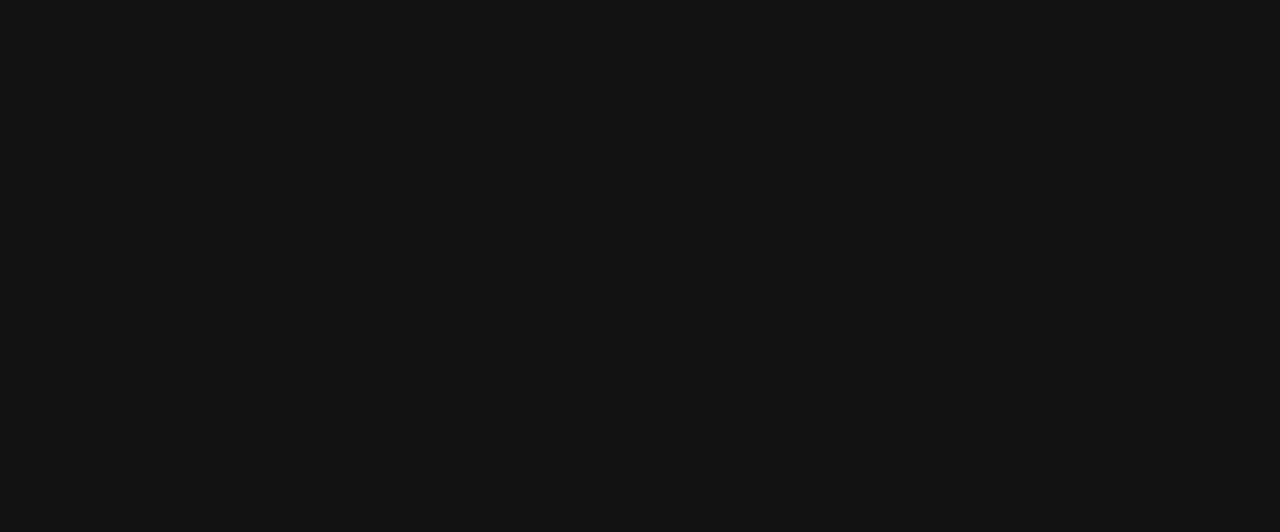
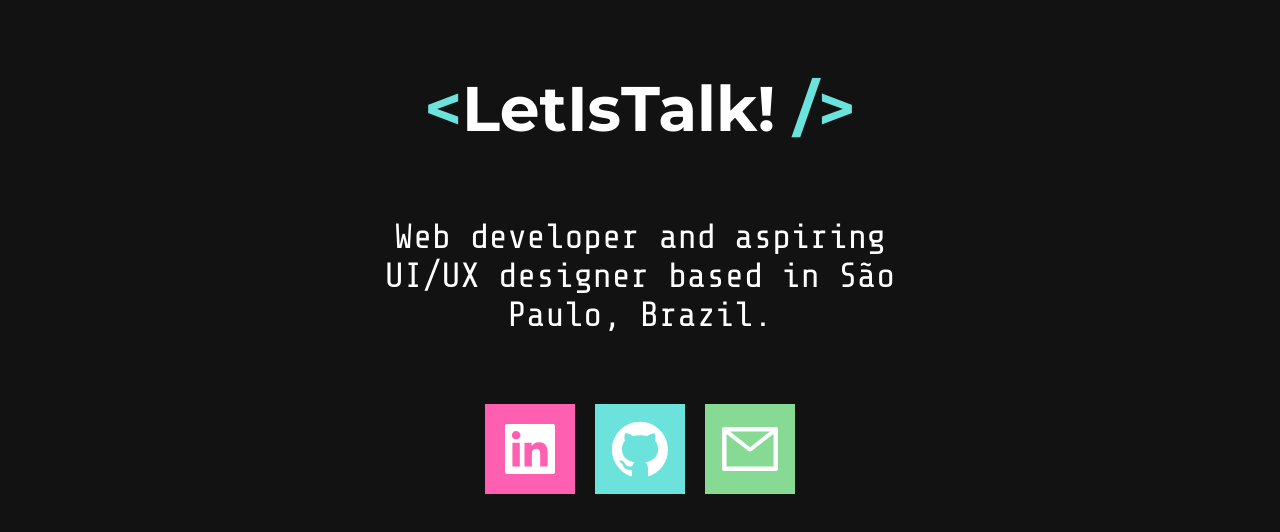
Before and after one commit to stoneparker/portfolio, a Next.js app: page / in a window 1280 px wide. Shown: the part 918-1450 px from the top of the page. Before the commit the page ends 800 px from the top, so only its background shows below. Built offline with nearby package versions, Linux system fonts and the light colour scheme.

Commit message:
feat: contacts

```diff
--- a/components/contacts.tsx
+++ b/components/contacts.tsx
@@ -1,6 +1,41 @@
+import { Container, UlItem } from '../styles/components/contacts';
+import { AiFillLinkedin, AiFillGithub, AiOutlineMail } from 'react-icons/ai';
+import theme from '../styles/theme';
+
 const Contacts: React.FC = () => {
   return (
-    <div>Contacts</div>
+    <Container>
+      <h2>
+        <span>&#60;</span>
+          LetIsTalk!
+        <span> /&#62;</span>
+      </h2>
+      <p>Web developer and aspiring UI/UX designer based in São Paulo, Brazil.</p>
+
+      <ul>
+        <UlItem
+          color={theme.colors.color1}
+          href="https://www.linkedin.com/in/vitorialopesdiogo/"
+          target="_blank"
+        >
+          <AiFillLinkedin size={64} />
+        </UlItem>
+        <UlItem
+          color={theme.colors.color2}
+          href="https://github.com/stoneparker"
+          target="_blank"
+        >
+          <AiFillGithub size={64} />
+        </UlItem>
+        <UlItem
+          color={theme.colors.color3}
+          href="mailto:heyvitoria.lopes@gmail.com"
+          target="_blank"
+        >
+          <AiOutlineMail size={64} />
+        </UlItem>
+      </ul>
+    </Container>
   )
 }
 
--- a/components/header.tsx
+++ b/components/header.tsx
@@ -20,7 +20,6 @@
           </ul>
         </nav>
 
-
         <div className="texts">
           <p>Hi, I’m</p>
           <h1>Vitória Lopes</h1>
--- a/pages/index.tsx
+++ b/pages/index.tsx
@@ -8,8 +8,8 @@
     <>
       <Header />
       {/* <Projects />
-      <About />
-      <Contacts /> */}
+      <About /> */}
+      <Contacts />
     </>
   );
 }
--- a/styles/components/contacts.ts
+++ b/styles/components/contacts.ts
@@ -1 +1,47 @@
 import styled from 'styled-components';
+
+export const Container = styled.div`
+  width: 100%;
+  height: 100vh;
+
+  display: flex;
+  justify-content: center;
+  align-items: center;
+  flex-direction: column;
+
+  span {
+    color: ${({ theme }) => theme.colors.color2};
+  }
+
+  p {
+    max-width: 40%;
+    text-align: center;
+    margin-bottom: 70px;
+  }
+
+  ul {
+    list-style: none;
+    display: flex;
+    flex-direction: row;
+  }
+
+  @media (max-width: 900px) {
+    p {
+      max-width: 90%;
+    }
+  }
+`;
+
+export const UlItem = styled.a`
+  background-color: ${({ color }) => color};
+  width: 90px;
+  height: 90px;
+  margin: 0 10px;
+  cursor: pointer;
+  color: ${({ theme }) => theme.colors.text};
+
+  display: flex;
+  justify-content: center;
+  align-items: center;
+  flex-direction: column;
+`
--- a/styles/components/header.ts
+++ b/styles/components/header.ts
@@ -34,7 +34,7 @@
   }
 
   main .texts {
-    max-width: 80%;
+    max-width: 90%;
     margin-left: auto;
     color: ${({ theme }) => theme.colors.background};
     text-align: right;
@@ -54,7 +54,6 @@
     main {
       background-image: url(${banner});
       backdrop-filter: grayscale(100%);
-      -webkit-backdrop-filter: grayscale(100%);
       width: 100vw;
       padding: 40px;
     }
--- a/styles/global.ts
+++ b/styles/global.ts
@@ -24,9 +24,15 @@
     color: ${({ theme }) => theme.colors.background};
   }
 
+  h2 {
+    font: 700 1.8rem 'Montserrat', sans-serif;
+    color: ${({ theme }) => theme.colors.text};
+    margin-bottom: 70px;
+  }
+
   @media (max-width: 900px) {
     html {
-      font-size: 28px;
+      font-size: 26px;
     }
   }
 `;
```
